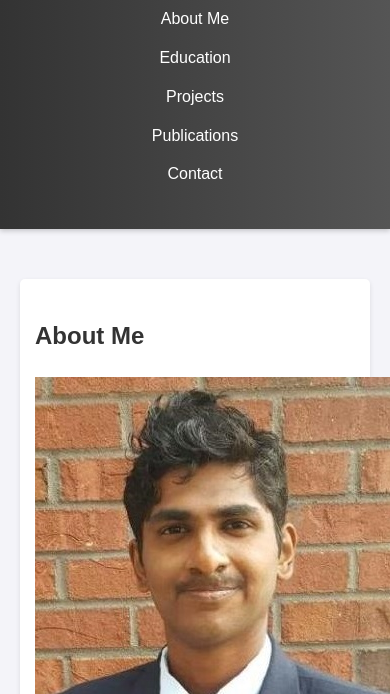
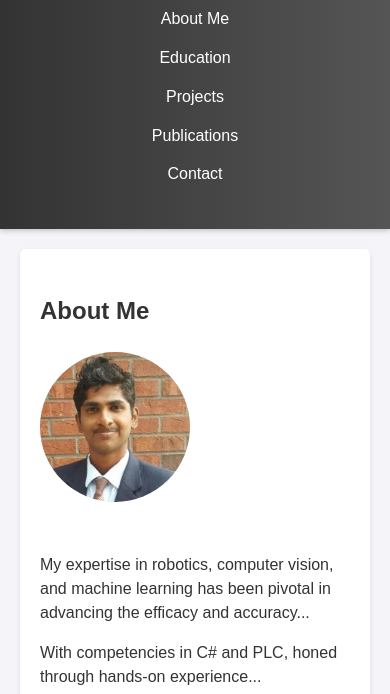
Before and after one commit to yokhesh/yokhesh.github.io, a plain HTML site: page index.html in a window 390 px wide. Shown: the part 150-844 px from the top of the page. Drawn offline with Linux system fonts and the light colour scheme.

Commit message:
Update styles.css

```diff
--- a/styles.css
+++ b/styles.css
@@ -54,6 +54,32 @@ section {
   background-color: #fff;
   border-radius: 5px;
   box-shadow: 0 2px 5px rgba(0, 0, 0, 0.1);
+}
+/* About Section Styles */
+#about {
+  max-width: 800px;
+  margin: 0 auto;
+  padding: 20px;
+}
+
+.profile {
+  display: flex;
+  align-items: center;
+  gap: 20px; /* Adjust the gap between the image and text */
+}
+
+.profile-photo {
+  flex-shrink: 0; /* Prevent the image from resizing */
+  width: 150px; /* Adjust size as needed */
+  height: 150px; /* Adjust size as needed */
+  border-radius: 50%; /* Makes the photo circular */
+  object-fit: cover; /* Ensures the image maintains aspect ratio */
+}
+
+.profile-content {
+  flex: 1; /* Allow the text section to take the remaining space */
+  font-size: 16px;
+  line-height: 1.5;
 }
 
 /* Education Section Styles */
@@ -114,6 +140,14 @@ footer {
     padding: 10px;
     margin-bottom: 15px;
   }
+    .profile {
+    flex-direction: column;
+    align-items: flex-start;
+  }
+
+  .profile-photo {
+    margin-bottom: 15px;
+  }
 
   #education {
     padding: 10px;
```
